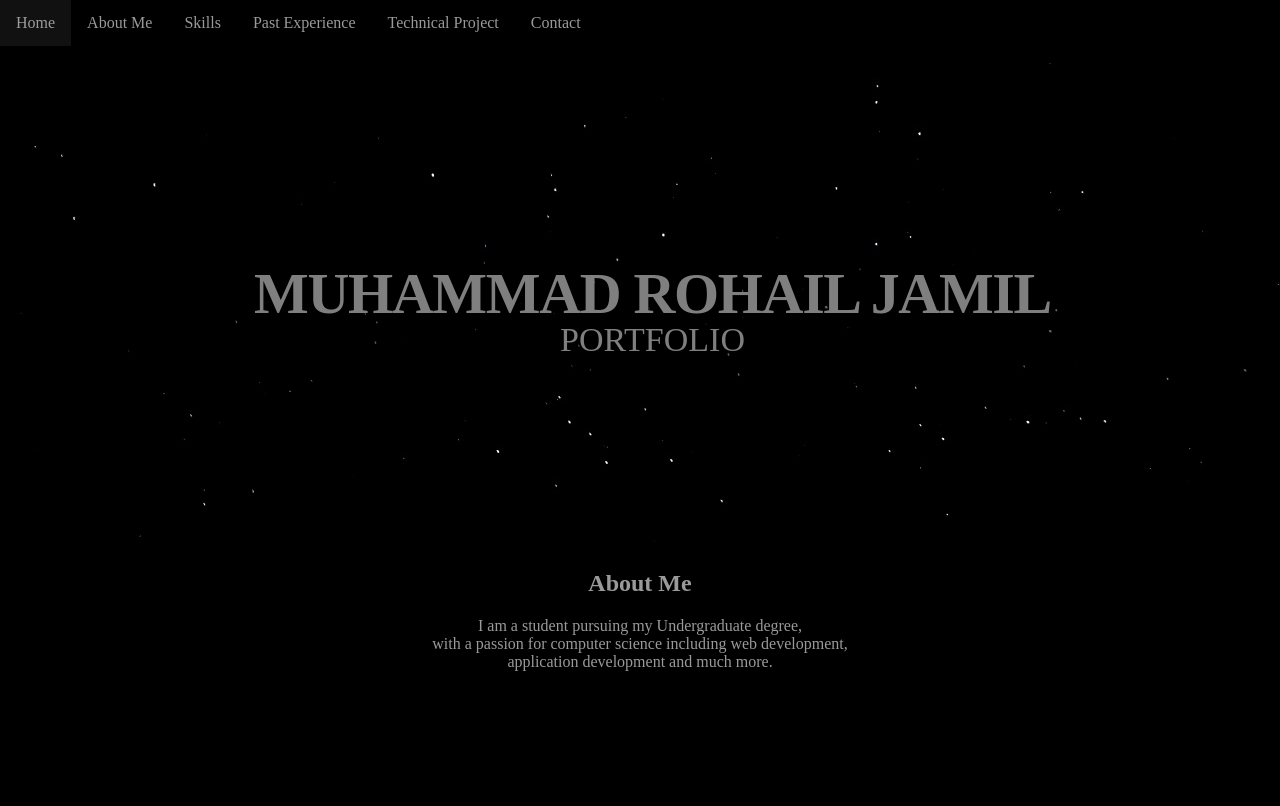
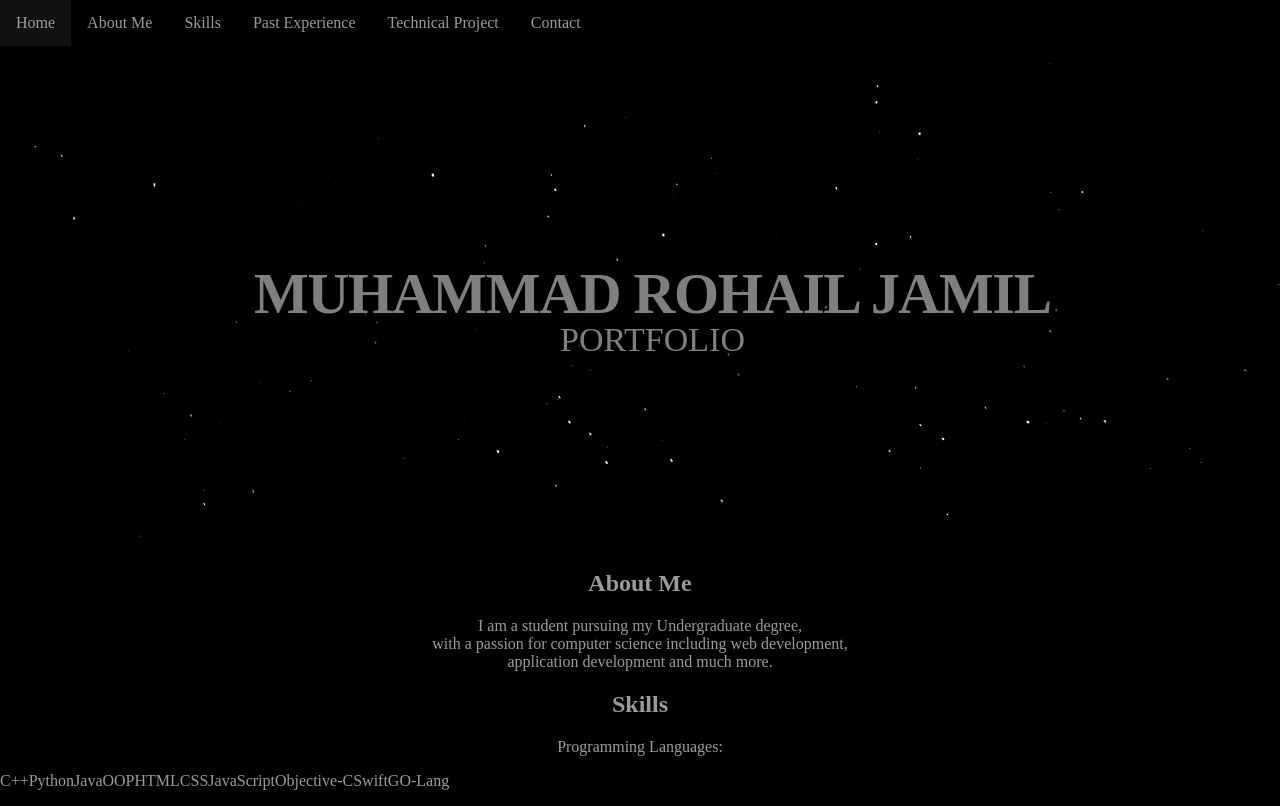
Before and after one commit to mrohjamil/mrohjamil.github.io, a plain HTML site: page index.html in a window 1280 px wide. Drawn offline with Linux system fonts and the light colour scheme.

Commit message:
Update index.html

```diff
--- a/index.html
+++ b/index.html
@@ -50,6 +50,22 @@
       with a passion for computer science including web development, <br>
       application development and much more.</p>
 
+      <h2 id="skills"> Skills </h2>
+      <p>Programming Languages: <br>
+      <ul>
+      <li>C++ </li>
+      <li>Python </li>
+      <li>Java</li>
+      <li>OOP</li>
+      <li>HTML</li>
+      <li>CSS</li>
+      <li>JavaScript</li>
+      <li>Objective-C</li>
+      <li>Swift</li>
+      <li>GO-Lang</li>
+    </ul>
+    </p>
+
 	</main>
 
 	<footer id="pgfooter">
```
